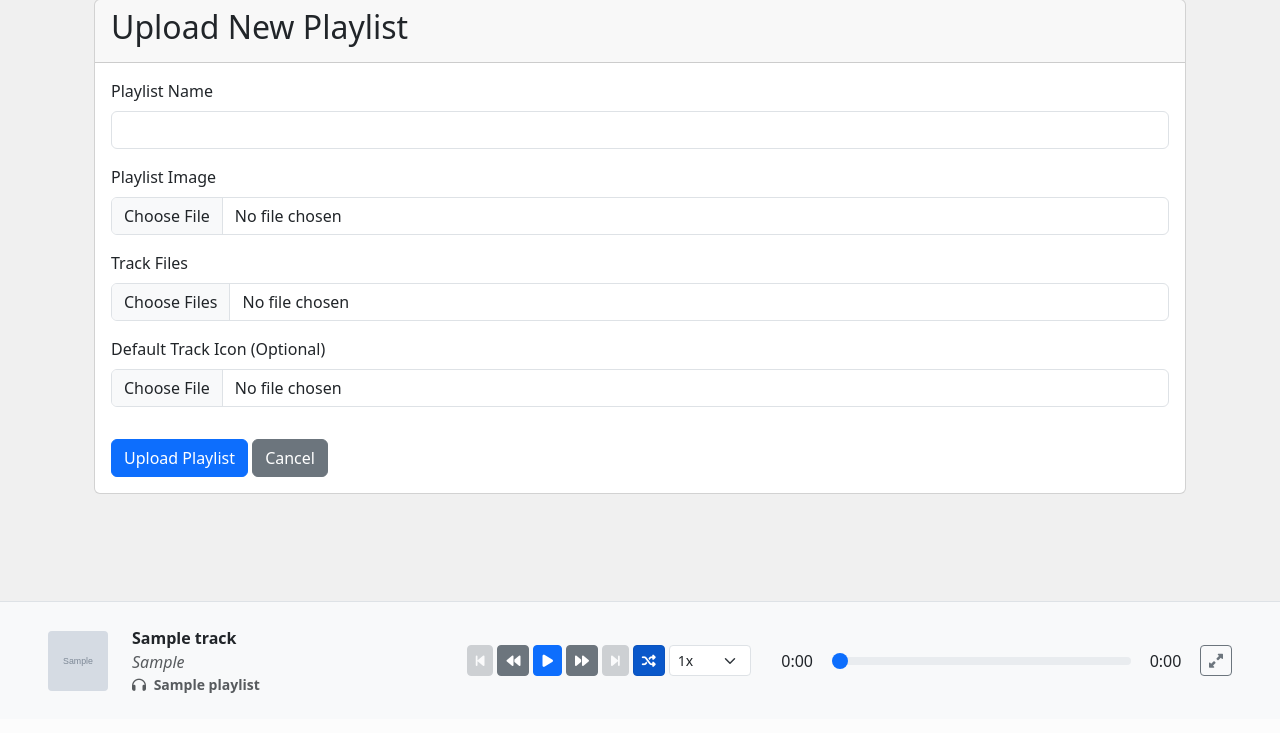
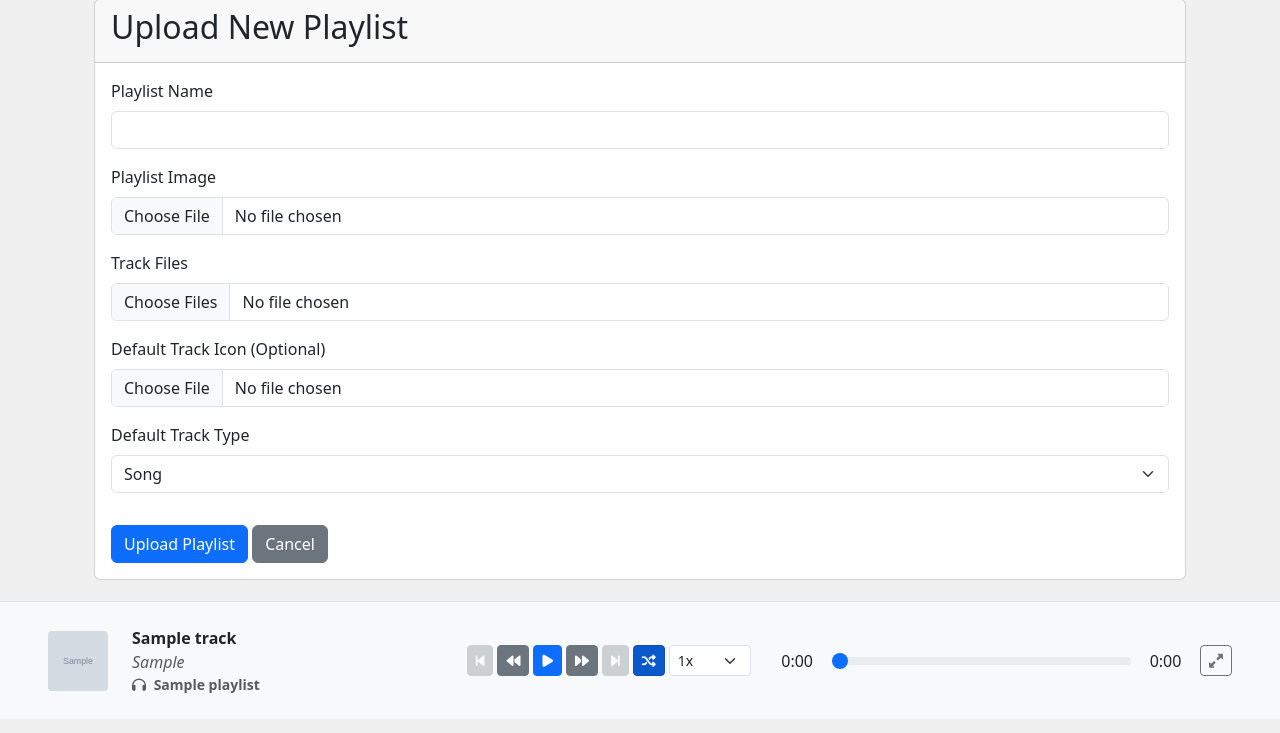
Before and after one commit to dabslee/ListenerLibrary, a Django app: page /playlists/upload/ in a window 1280 px wide. Shown: the part 81-814 px from the top of the page. Before the commit the page ends 774 px from the top, so only its background shows below. Run offline with Django 5.2, Linux system fonts and the light colour scheme; a user stored in the database is signed in; tables that the repository leaves empty hold one stand-in row (values such as "Sample post"); grey boxes marked "Sample" are stand-in pictures; parts of the project's set-up code (start-up, migrations or seed data) failed here and were passed over; some libraries are stand-ins or nearby versions.

Commit message:
Added guardrails and default track type selection to playlist upload

```diff
--- a/player/forms.py
+++ b/player/forms.py
@@ -20,6 +20,11 @@ class PlaylistForm(forms.ModelForm):
 class PlaylistUploadForm(forms.Form):
     name = forms.CharField(max_length=255, widget=forms.TextInput(attrs={'class': 'form-control'}))
     image = forms.ImageField(required=False, widget=forms.FileInput(attrs={'class': 'form-control'}))
+    default_track_type = forms.ChoiceField(
+        choices=Track.TYPE_CHOICES,
+        initial='song',
+        widget=forms.Select(attrs={'class': 'form-select'})
+    )
     default_track_icon = forms.ImageField(required=False, widget=forms.FileInput(attrs={'class': 'form-control'}))
 
 class BookmarkForm(forms.ModelForm):
--- a/player/templates/player/upload_playlist.html
+++ b/player/templates/player/upload_playlist.html
@@ -24,6 +24,10 @@
                     <div class="mb-3">
                         <label for="id_default_track_icon" class="form-label">Default Track Icon (Optional)</label>
                         {{ form.default_track_icon }}
+                    </div>
+                    <div class="mb-3">
+                        <label for="id_default_track_type" class="form-label">Default Track Type</label>
+                        {{ form.default_track_type }}
                     </div>
 
                     <!-- Error container for AJAX responses -->
--- a/player/views.py
+++ b/player/views.py
@@ -16,7 +16,7 @@ from .models import Track, UserPlaybackState, PodcastProgress, Playlist, Playlis
 from mutagen import File as MutagenFile
 import pysrt
 from django.utils import timezone
-from django.db import models
+from django.db import models, transaction
 from wsgiref.util import FileWrapper
 from django.http import HttpResponse
 from django.urls import reverse
@@ -517,41 +517,65 @@ def upload_playlist(request):
     if request.method == 'POST':
         form = PlaylistUploadForm(request.POST, request.FILES)
         if form.is_valid():
-            playlist = Playlist.objects.create(
-                name=form.cleaned_data['name'],
-                owner=request.user,
-                image=form.cleaned_data['image']
-            )
+            uploaded_tracks = request.FILES.getlist('tracks')
+            if not uploaded_tracks:
+                form.add_error(None, "Please select at least one track file.")
+                if is_ajax:
+                    return JsonResponse({'status': 'error', 'errors': form.errors.get_json_data()}, status=400)
+                return render(request, 'player/upload_playlist.html', {'form': form})
 
-            uploaded_tracks = request.FILES.getlist('tracks')
-            default_icon = form.cleaned_data['default_track_icon']
+            current_storage_usage = Track.objects.filter(owner=request.user).aggregate(total_size=models.Sum('file_size'))['total_size'] or 0
+            total_new_size = sum(audio_file.size for audio_file in uploaded_tracks)
+            user_storage_limit_bytes = request.user.userprofile.storage_limit_gb * 1024 * 1024 * 1024
+            if current_storage_usage + total_new_size > user_storage_limit_bytes:
+                form.add_error(None, f"Uploading these tracks would exceed your {request.user.userprofile.storage_limit_gb}GB storage limit.")
+                if is_ajax:
+                    return JsonResponse({'status': 'error', 'errors': form.errors.get_json_data()}, status=400)
+                return render(request, 'player/upload_playlist.html', {'form': form})
 
-            for order, audio_file in enumerate(uploaded_tracks):
-                track_name = os.path.splitext(audio_file.name)[0]
+            try:
+                with transaction.atomic():
+                    playlist = Playlist.objects.create(
+                        name=form.cleaned_data['name'],
+                        owner=request.user,
+                        image=form.cleaned_data['image']
+                    )
 
-                try:
-                    audio = MutagenFile(audio_file)
-                    duration = audio.info.length if audio else 0
-                except Exception:
-                    duration = 0
-                finally:
-                    audio_file.seek(0)
+                    default_icon = form.cleaned_data['default_track_icon']
+                    default_type = form.cleaned_data['default_track_type']
 
-                track = Track.objects.create(
-                    name=track_name,
-                    owner=request.user,
-                    file=audio_file,
-                    icon=default_icon,
-                    duration=duration,
-                    file_size=audio_file.size,
-                    type='song'
-                )
+                    for order, audio_file in enumerate(uploaded_tracks):
+                        track_name = os.path.splitext(audio_file.name)[0]
 
-                PlaylistItem.objects.create(
-                    playlist=playlist,
-                    track=track,
-                    order=order
-                )
+                        try:
+                            audio = MutagenFile(audio_file)
+                            duration = audio.info.length if audio else 0
+                        except Exception:
+                            duration = 0
+                        finally:
+                            audio_file.seek(0)
+
+                        track = Track.objects.create(
+                            name=track_name,
+                            owner=request.user,
+                            file=audio_file,
+                            icon=default_icon,
+                            duration=duration,
+                            file_size=audio_file.size,
+                            type=default_type
+                        )
+
+                        PlaylistItem.objects.create(
+                            playlist=playlist,
+                            track=track,
+                            order=order
+                        )
+            except Exception:
+                logging.exception("Error uploading playlist")
+                if is_ajax:
+                    return JsonResponse({'status': 'error', 'errors': {'__all__': ['An error occurred while uploading your playlist. Please try again.']}}, status=500)
+                form.add_error(None, "An error occurred while uploading your playlist. Please try again.")
+                return render(request, 'player/upload_playlist.html', {'form': form})
 
             if is_ajax:
                 return JsonResponse({'status': 'success', 'message': 'Playlist uploaded successfully!', 'redirect_url': reverse('playlist_list')})
```
